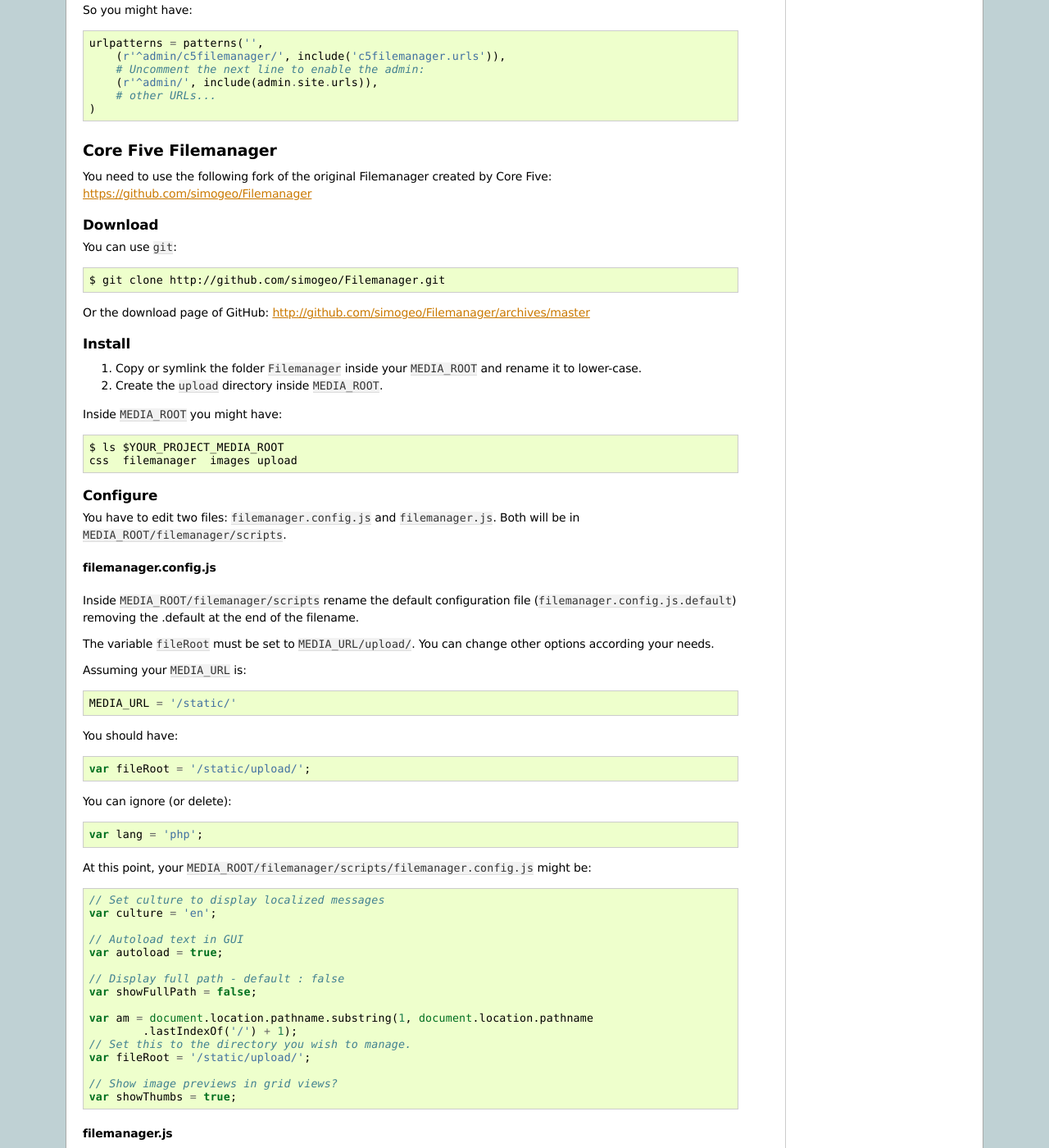
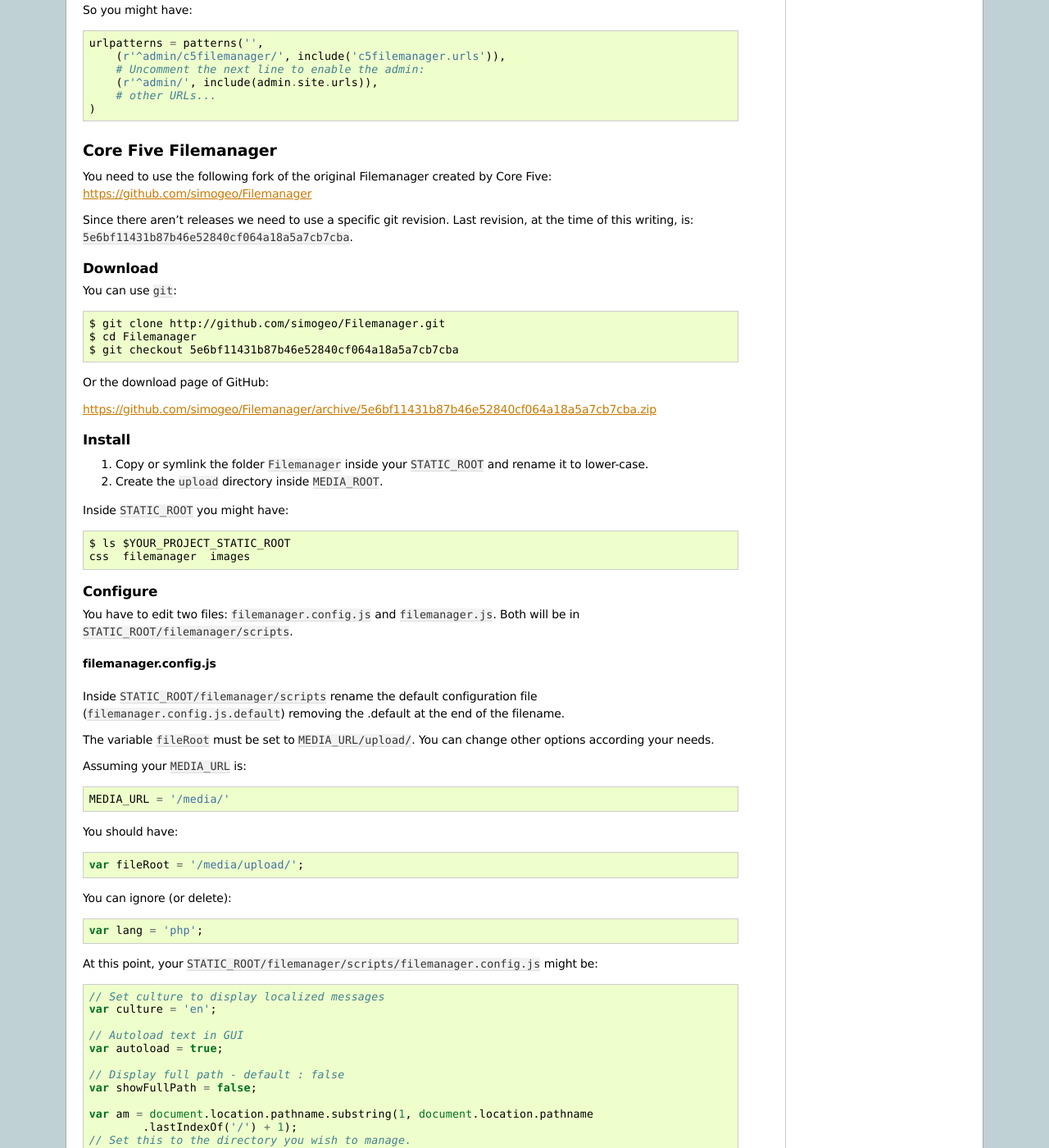
Before and after one commit to eriol/django-c5filemanager, a Sphinx documentation site: the page built from docs/getting_started.rst, in a window 1280 px wide and 1400 px high, scrolled down 1068 px. Shown: the whole window at 82% size. Built offline with Sphinx 7.4.7, drawn with Linux system fonts in a browser that asks for light colours; some of the changed text lies outside the part shown.

Commit message:
Updated to last c5filemanager and to use STATIC_ROOT and MEDIA_ROOT

```diff
--- a/docs/available_settings.rst
+++ b/docs/available_settings.rst
@@ -10,7 +10,7 @@ Absolute path of the directory that holds your media files::
 
     MEDIA_ROOT = getattr(settings, 'C5FILEMANAGER_MEDIA_ROOT', settings.MEDIA_ROOT)
 
-URL that handles the media served from MEDIA_ROOT::
+URL that handles the media served from ``MEDIA_ROOT``::
 
     MEDIA_URL = getattr(settings, 'C5FILEMANAGER_MEDIA_URL', settings.MEDIA_URL)
 
@@ -22,7 +22,7 @@ Path of the django-c5filemanager media files::
     C5FILEMANAGER_MEDIA = getattr(settings, 'C5FILEMANAGER_MEDIA', 'filemanager')
 
 .. important::
-    Specified path must be relative to MEDIA_ROOT.
+    Specified path must be relative to ``STATIC_ROOT``.
 
 Filemanager Upload Directory
 ----------------------------
@@ -32,4 +32,4 @@ Path of the django-c5filemanager upload directory::
     UPLOAD_DIRECTORY = getattr(settings, 'C5FILEMANAGER_UPLOAD_DIRECTORY', 'upload')
 
 .. important::
-    Specified path will be *always* relative to MEDIA_ROOT.
+    Specified path will be *always* relative to ``MEDIA_ROOT``.
--- a/docs/getting_started.rst
+++ b/docs/getting_started.rst
@@ -82,38 +82,46 @@ Core Five Filemanager
 You need to use the following fork of the original Filemanager created by Core
 Five: https://github.com/simogeo/Filemanager
 
+Since there aren't releases we need to use a specific git revision. Last
+revision, at the time of this writing, is:
+``5e6bf11431b87b46e52840cf064a18a5a7cb7cba``.
+
 Download
 ~~~~~~~~
 
 You can use ``git``::
 
     $ git clone http://github.com/simogeo/Filemanager.git
+    $ cd Filemanager
+    $ git checkout 5e6bf11431b87b46e52840cf064a18a5a7cb7cba
 
-Or the download page of GitHub: http://github.com/simogeo/Filemanager/archives/master
+Or the download page of GitHub:
+
+https://github.com/simogeo/Filemanager/archive/5e6bf11431b87b46e52840cf064a18a5a7cb7cba.zip
 
 Install
 ~~~~~~~
 
-1. Copy or symlink the folder ``Filemanager`` inside your ``MEDIA_ROOT`` and
+1. Copy or symlink the folder ``Filemanager`` inside your ``STATIC_ROOT`` and
    rename it to lower-case.
 
 2. Create the ``upload`` directory inside ``MEDIA_ROOT``.
 
-Inside ``MEDIA_ROOT`` you might have::
+Inside ``STATIC_ROOT`` you might have::
 
-    $ ls $YOUR_PROJECT_MEDIA_ROOT
-    css  filemanager  images upload
+    $ ls $YOUR_PROJECT_STATIC_ROOT
+    css  filemanager  images
 
 Configure
 ~~~~~~~~~
 
 You have to edit two files: ``filemanager.config.js`` and
-``filemanager.js``. Both will be in ``MEDIA_ROOT/filemanager/scripts``.
+``filemanager.js``. Both will be in ``STATIC_ROOT/filemanager/scripts``.
 
 filemanager.config.js
 """""""""""""""""""""
 
-Inside ``MEDIA_ROOT/filemanager/scripts`` rename the default
+Inside ``STATIC_ROOT/filemanager/scripts`` rename the default
 configuration file (``filemanager.config.js.default``) removing the .default
 at the end of the filename.
 
@@ -136,7 +144,7 @@ You can ignore (or delete):
 
     var lang = 'php';
 
-At this point, your ``MEDIA_ROOT/filemanager/scripts/filemanager.config.js``
+At this point, your ``STATIC_ROOT/filemanager/scripts/filemanager.config.js``
 might be:
 
 .. code-block:: javascript
@@ -184,7 +190,7 @@ How to use the filemanager in Django admin site
 You can put a link to the filemanager index using
 `django-admin-tools <http://www.bitbucket.org/izi/django-admin-tools/>`_.
 
-The filemanager index will be at ``/MEDIA_URL/C5FILEMANAGER_MEDIA/index.html``,
+The filemanager index will be at ``/STATIC_URL/C5FILEMANAGER_MEDIA/index.html``,
 see :ref:`available_settings` for details.
 
 Assuming you are following this document your link might be::
```
Also changed, not shown: other parts of docs/getting_started.rst (+6 -8 lines).
